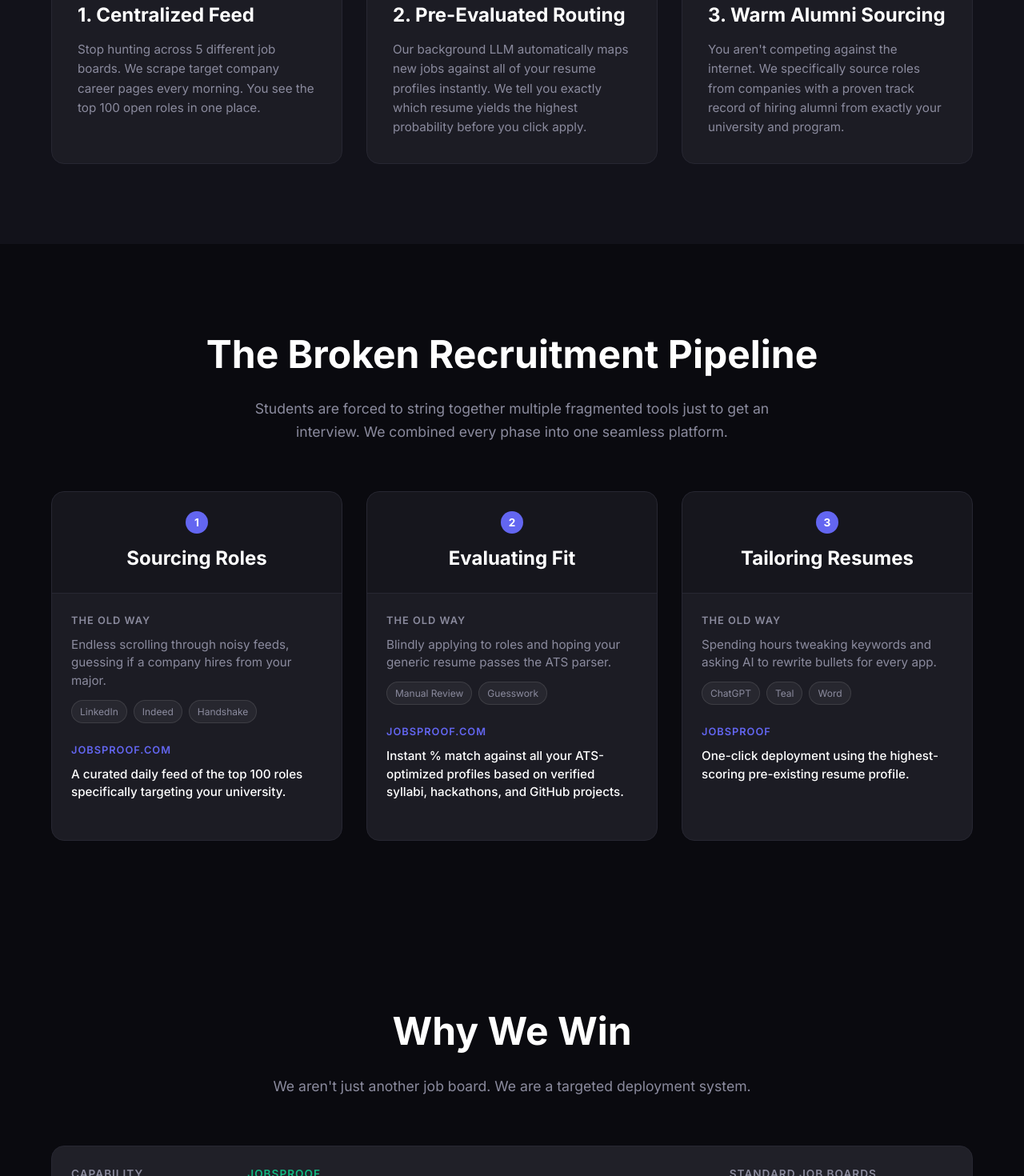
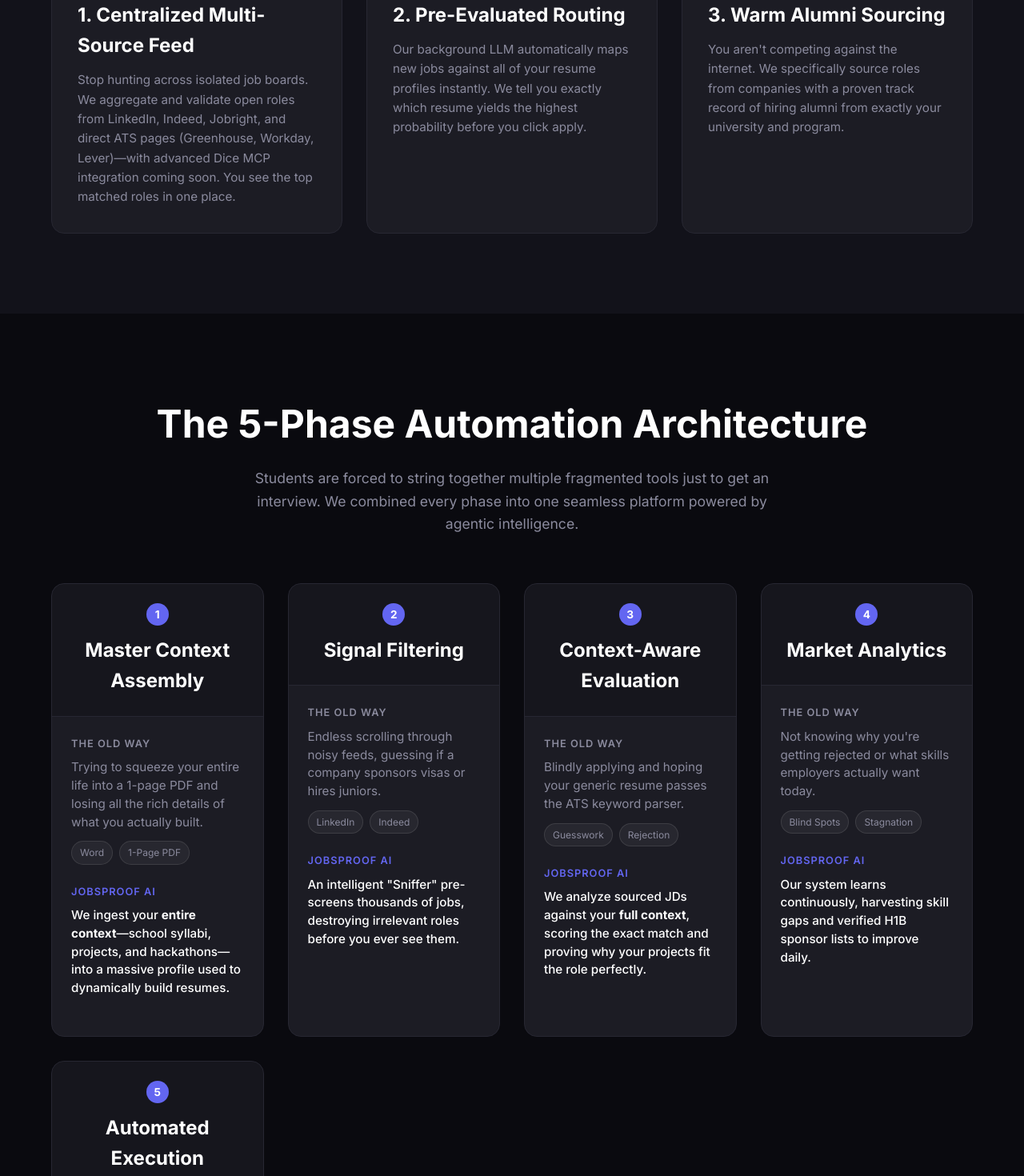
Before and after one commit to nagarajaabhishek/jobs, a React (Vite) app in the folder b2c_landing_page/: page / in a window 1280 px wide. Shown: the part 1330-2800 px from the top of the page at 80% size. Built offline with nearby package versions, Linux system fonts and the light colour scheme.

Commit message:
feat: added detailed competitive analysis matrix featuring jobright

```diff
--- /dev/null
+++ b/b2c_landing_page/src/components/DetailedCompetitiveMatrix.tsx
@@ -0,0 +1,94 @@
+import { AlertTriangle, XCircle, Search, ShieldCheck } from 'lucide-react';
+import '../index.css';
+
+const detailedData = [
+    {
+        platform: 'Handshake',
+        strategy: 'Employers (Filtering & volume)',
+        mechanism: '"Best Match" algorithm on basic qualifications',
+        trustDeficit: 'Institutional Inertia: Built for employers to filter out, not for students to improve.',
+        valueGap: 'No prescriptive gap analysis. Values access over improvement.',
+        icon: <Search size={18} />
+    },
+    {
+        platform: 'JobRight.ai',
+        strategy: 'Students (Speed & automated rewriting)',
+        mechanism: 'AI-Agent extracting and over-optimizing keywords',
+        trustDeficit: 'Trust Deficit: High hallucination risk. Fakes evidence, creating recruiter AI-spam blacklists.',
+        valueGap: 'Zero academic context or verified gap analysis.',
+        icon: <AlertTriangle size={18} color="var(--warning)" />
+    },
+    {
+        platform: 'Simplify',
+        strategy: 'Students (Form-filling automation)',
+        mechanism: 'Keyword overlap and basic profile mapping',
+        trustDeficit: 'Shallow Context: Treats simple scripts like major thesis projects.',
+        valueGap: 'Autofill extension only, zero value for career readiness tracking.',
+        icon: <XCircle size={18} color="var(--warning)" />
+    },
+    {
+        platform: 'LinkedIn / Indeed',
+        strategy: 'Mass Market / Professionals',
+        mechanism: 'Simple Title parsing & paid "Top Applicant" tags',
+        trustDeficit: 'Domain Blindness & High Noise: Rife with ghost jobs and broad suggestions.',
+        valueGap: 'Networking capabilities, but no actual skill validation.',
+        icon: <XCircle size={18} />
+    },
+    {
+        platform: 'JobsProof.com',
+        strategy: 'Students & Universities (Curriculum ROI)',
+        mechanism: 'Verification-Based Matching mapped to graded syllabi',
+        trustDeficit: 'Authenticity Moat: Eliminates hallucinations by gating skills against verified projects.',
+        valueGap: 'Deep Prescriptive Gap Analysis. Tells you exactly what to study.',
+        icon: <ShieldCheck size={20} color="var(--success)" />,
+        isJobsProof: true
+    }
+];
+
+export default function DetailedCompetitiveMatrix() {
+    return (
+        <section className="detailed-matrix-section" style={{ padding: '80px 0', background: 'var(--bg-card)' }}>
+            <div className="container">
+                <div className="section-header text-center animate-fade-up">
+                    <h2 className="text-gradient">The Competitive Landscape</h2>
+                    <p className="subtitle" style={{ maxWidth: '800px', margin: '0 auto' }}>
+                        When it comes to your career, keyword spamming and hallucinations ruin trust. See how JobsProof's syllabus-driven engine compares to legacy tools and AI wrappers like JobRight.
+                    </p>
+                </div>
+
+                <div className="table-wrapper animate-fade-up delay-1" style={{ overflowX: 'auto', marginTop: '40px' }}>
+                    <table style={{ width: '100%', minWidth: '900px', borderCollapse: 'collapse', textAlign: 'left', background: 'var(--bg-secondary)', borderRadius: '16px', overflow: 'hidden', border: '1px solid var(--border-color)' }}>
+                        <thead>
+                            <tr style={{ background: 'rgba(99, 102, 241, 0.05)', borderBottom: '1px solid var(--border-color)' }}>
+                                <th style={{ padding: '20px', fontWeight: '600', color: 'var(--text-primary)' }}>Platform</th>
+                                <th style={{ padding: '20px', fontWeight: '600', color: 'var(--text-primary)' }}>Primary Strategy</th>
+                                <th style={{ padding: '20px', fontWeight: '600', color: 'var(--text-primary)' }}>Matching Mechanism</th>
+                                <th style={{ padding: '20px', fontWeight: '600', color: 'var(--text-primary)' }}>Trust Deficits & Issues</th>
+                                <th style={{ padding: '20px', fontWeight: '600', color: 'var(--text-primary)' }}>The Value "Gap"</th>
+                            </tr>
+                        </thead>
+                        <tbody>
+                            {detailedData.map((row, idx) => (
+                                <tr key={idx} style={{
+                                    borderBottom: idx === detailedData.length - 1 ? 'none' : '1px solid var(--border-color)',
+                                    background: row.isJobsProof ? 'rgba(16, 185, 129, 0.05)' : 'transparent',
+                                    transition: 'background 0.3s ease'
+                                }}>
+                                    <td style={{ padding: '20px', fontWeight: row.isJobsProof ? '700' : '500', color: row.isJobsProof ? 'var(--success)' : 'var(--text-primary)', display: 'flex', alignItems: 'center', gap: '8px' }}>
+                                        {row.icon}
+                                        {row.platform}
+                                        {row.isJobsProof && <span style={{ fontSize: '0.65rem', padding: '2px 6px', background: 'var(--success)', color: '#000', borderRadius: '4px', textTransform: 'uppercase', letterSpacing: '0.5px' }}>Our Engine</span>}
+                                    </td>
+                                    <td style={{ padding: '20px', fontSize: '0.9rem', color: 'var(--text-secondary)' }}>{row.strategy}</td>
+                                    <td style={{ padding: '20px', fontSize: '0.9rem', color: 'var(--text-secondary)' }}>{row.mechanism}</td>
+                                    <td style={{ padding: '20px', fontSize: '0.9rem', color: row.isJobsProof ? 'var(--success)' : 'var(--warning)', fontWeight: row.isJobsProof ? '600' : '400' }}>{row.trustDeficit}</td>
+                                    <td style={{ padding: '20px', fontSize: '0.9rem', color: row.isJobsProof ? 'var(--text-primary)' : 'var(--text-secondary)', fontWeight: row.isJobsProof ? '600' : '400' }}>{row.valueGap}</td>
+                                </tr>
+                            ))}
+                        </tbody>
+                    </table>
+                </div>
+            </div>
+        </section>
+    );
+}
--- a/b2c_landing_page/src/pages/StudentLanding.tsx
+++ b/b2c_landing_page/src/pages/StudentLanding.tsx
@@ -1,6 +1,6 @@
 import { useState, useEffect } from 'react';
 import { BrainCircuit, Briefcase, Network, ArrowRight, CheckCircle2, FileText, Target, Map, Database, GitBranch, GraduationCap } from 'lucide-react';
-import CompetitiveTable from '../components/CompetitiveTable';
+import DetailedCompetitiveMatrix from '../components/DetailedCompetitiveMatrix';
 import FAQ from '../components/FAQ';
 import ArchitectureSection from '../components/ArchitectureSection';
 
@@ -23,19 +23,30 @@ export default function StudentLanding() {
                         <div className="student-tag">
                             <CheckCircle2 size={16} /> Beta Exclusive: UT System
                         </div>
-                        <h1>Stop Guessing.<br /><span className="text-gradient">Start Interviewing.</span></h1>
-                        <p>The only job feed that instantly tells you if you're a fit based on your syllabus, projects, and hackathons. <strong>JobsProof.com</strong> validates your background so you only apply to high-match roles. Zero text copying required.</p>
+                        <h1 style={{ fontSize: '3rem', whiteSpace: 'nowrap' }}>Stop Guessing. <span className="text-gradient">Start Interviewing.</span></h1>
+
+                        <div className="problem-statement" style={{ background: 'rgba(245, 158, 11, 0.05)', borderLeft: '3px solid var(--warning)', padding: '12px 16px', borderRadius: '0 8px 8px 0', marginBottom: '20px' }}>
+                            <strong style={{ color: 'var(--warning)', display: 'block', marginBottom: '4px', fontSize: '0.85rem', textTransform: 'uppercase', letterSpacing: '0.5px' }}>The Problem</strong>
+                            <span style={{ color: 'var(--text-secondary)', fontSize: '0.95rem', lineHeight: '1.4' }}>Blindly firing generic resumes into the ATS black hole alongside thousands of applicants, only to get ghosted.</span>
+                        </div>
+
+                        <p>Don't just apply anywhere. Target the right roles and tailor your resume for success. <strong>JobsProof.com</strong> validates your background so you only apply to high-match roles.</p>
 
                         <div className="cta-group">
                             <button className="btn-primary" style={{ display: 'flex', alignItems: 'center', gap: '8px' }}>
                                 View Your Daily Feed <ArrowRight size={18} />
                             </button>
-                            <button className="btn-secondary">Watch Demo</button>
+                            <button
+                                className="btn-secondary"
+                                onClick={() => document.querySelector('.engine-section')?.scrollIntoView({ behavior: 'smooth' })}
+                            >
+                                Architecture Engine
+                            </button>
                         </div>
                     </div>
 
                     {/* Right: The Product UI Mockup */}
-                    <div className="app-mockup animate-fade-up delay-2">
+                    <div className="app-mockup animate-fade-up delay-2" style={{ transform: 'perspective(1000px) rotateY(-5deg) scale(1.1)', transformOrigin: 'right center' }}>
                         <div className="mockup-header">
                             <div className="dot dot-r"></div>
                             <div className="dot dot-y"></div>
@@ -158,8 +169,8 @@ export default function StudentLanding() {
                             <div className="feature-icon">
                                 <Briefcase size={24} />
                             </div>
-                            <h3>1. Centralized Feed</h3>
-                            <p>Stop hunting across 5 different job boards. We scrape target company career pages every morning. You see the top 100 open roles in one place.</p>
+                            <h3>1. Centralized Multi-Source Feed</h3>
+                            <p>Stop hunting across isolated job boards. We aggregate and validate open roles from LinkedIn, Indeed, Jobright, and direct ATS pages (Greenhouse, Workday, Lever)—with advanced Dice MCP integration coming soon. You see the top matched roles in one place.</p>
                         </div>
 
                         <div className="feature-card animate-fade-up delay-2">
@@ -185,75 +196,116 @@ export default function StudentLanding() {
             <section className="competitive-section">
                 <div className="container">
                     <div className="section-header text-center animate-fade-up">
-                        <h2>The Broken Recruitment Pipeline</h2>
-                        <p className="subtitle" style={{ maxWidth: '700px', margin: '0 auto' }}>Students are forced to string together multiple fragmented tools just to get an interview. We combined every phase into one seamless platform.</p>
+                        <h2>The 5-Phase Automation Architecture</h2>
+                        <p className="subtitle" style={{ maxWidth: '700px', margin: '0 auto' }}>Students are forced to string together multiple fragmented tools just to get an interview. We combined every phase into one seamless platform powered by agentic intelligence.</p>
                     </div>
 
-                    <div className="phase-grid">
-                        {/* Phase 1: Sourcing */}
+                    <div className="phase-grid" style={{ gridTemplateColumns: 'repeat(auto-fit, minmax(250px, 1fr))' }}>
+                        {/* Phase 1: Abstraction */}
                         <div className="phase-card animate-fade-up delay-1">
                             <div className="phase-header">
                                 <span className="phase-number">1</span>
-                                <h3>Sourcing Roles</h3>
+                                <h3>Master Context Assembly</h3>
                             </div>
                             <div className="phase-body">
                                 <div className="status-quo">
                                     <div className="way-label">The Old Way</div>
-                                    <div className="way-content">Endless scrolling through noisy feeds, guessing if a company hires from your major.</div>
+                                    <div className="way-content">Trying to squeeze your entire life into a 1-page PDF and losing all the rich details of what you actually built.</div>
                                     <div className="tool-tags">
-                                        <span className="tool-tag">LinkedIn</span>
-                                        <span className="tool-tag">Indeed</span>
-                                        <span className="tool-tag">Handshake</span>
+                                        <span className="tool-tag">Word</span>
+                                        <span className="tool-tag">1-Page PDF</span>
                                     </div>
                                 </div>
                                 <div className="our-way">
-                                    <div className="way-label">JobsProof.com</div>
-                                    <div className="way-content">A curated daily feed of the top 100 roles specifically targeting your university.</div>
+                                    <div className="way-label">JobsProof AI</div>
+                                    <div className="way-content">We ingest your <strong>entire context</strong>—school syllabi, projects, and hackathons—into a massive profile used to dynamically build resumes.</div>
                                 </div>
                             </div>
                         </div>
 
-                        {/* Phase 2: Evaluation */}
+                        {/* Phase 2: Sourcing */}
                         <div className="phase-card animate-fade-up delay-2">
                             <div className="phase-header">
                                 <span className="phase-number">2</span>
-                                <h3>Evaluating Fit</h3>
+                                <h3>Signal Filtering</h3>
                             </div>
                             <div className="phase-body">
                                 <div className="status-quo">
                                     <div className="way-label">The Old Way</div>
-                                    <div className="way-content">Blindly applying to roles and hoping your generic resume passes the ATS parser.</div>
+                                    <div className="way-content">Endless scrolling through noisy feeds, guessing if a company sponsors visas or hires juniors.</div>
                                     <div className="tool-tags">
-                                        <span className="tool-tag">Manual Review</span>
-                                        <span className="tool-tag">Guesswork</span>
+                                        <span className="tool-tag">LinkedIn</span>
+                                        <span className="tool-tag">Indeed</span>
                                     </div>
                                 </div>
                                 <div className="our-way">
-                                    <div className="way-label">JobsProof.com</div>
-                                    <div className="way-content">Instant % match against all your ATS-optimized profiles based on verified syllabi, hackathons, and GitHub projects.</div>
+                                    <div className="way-label">JobsProof AI</div>
+                                    <div className="way-content">An intelligent "Sniffer" pre-screens thousands of jobs, destroying irrelevant roles before you ever see them.</div>
                                 </div>
                             </div>
                         </div>
 
-                        {/* Phase 3: Tailoring */}
+                        {/* Phase 3: Evaluation */}
                         <div className="phase-card animate-fade-up delay-3">
                             <div className="phase-header">
                                 <span className="phase-number">3</span>
-                                <h3>Tailoring Resumes</h3>
+                                <h3>Context-Aware Evaluation</h3>
                             </div>
                             <div className="phase-body">
                                 <div className="status-quo">
                                     <div className="way-label">The Old Way</div>
-                                    <div className="way-content">Spending hours tweaking keywords and asking AI to rewrite bullets for every app.</div>
+                                    <div className="way-content">Blindly applying and hoping your generic resume passes the ATS keyword parser.</div>
                                     <div className="tool-tags">
-                                        <span className="tool-tag">ChatGPT</span>
-                                        <span className="tool-tag">Teal</span>
-                                        <span className="tool-tag">Word</span>
+                                        <span className="tool-tag">Guesswork</span>
+                                        <span className="tool-tag">Rejection</span>
                                     </div>
                                 </div>
                                 <div className="our-way">
-                                    <div className="way-label">JobsProof</div>
-                                    <div className="way-content">One-click deployment using the highest-scoring pre-existing resume profile.</div>
+                                    <div className="way-label">JobsProof AI</div>
+                                    <div className="way-content">We analyze sourced JDs against your <strong>full context</strong>, scoring the exact match and proving why your projects fit the role perfectly.</div>
+                                </div>
+                            </div>
+                        </div>
+
+                        {/* Phase 4: Analytics */}
+                        <div className="phase-card animate-fade-up delay-4">
+                            <div className="phase-header">
+                                <span className="phase-number">4</span>
+                                <h3>Market Analytics</h3>
+                            </div>
+                            <div className="phase-body">
+                                <div className="status-quo">
+                                    <div className="way-label">The Old Way</div>
+                                    <div className="way-content">Not knowing why you're getting rejected or what skills employers actually want today.</div>
+                                    <div className="tool-tags">
+                                        <span className="tool-tag">Blind Spots</span>
+                                        <span className="tool-tag">Stagnation</span>
+                                    </div>
+                                </div>
+                                <div className="our-way">
+                                    <div className="way-label">JobsProof AI</div>
+                                    <div className="way-content">Our system learns continuously, harvesting skill gaps and verified H1B sponsor lists to improve daily.</div>
+                                </div>
+                            </div>
+                        </div>
+
+                        {/* Phase 5: Execution */}
+                        <div className="phase-card animate-fade-up delay-5">
+                            <div className="phase-header">
+                                <span className="phase-number">5</span>
+                                <h3>Automated Execution</h3>
+                            </div>
+                            <div className="phase-body">
+                                <div className="status-quo">
+                                    <div className="way-label">The Old Way</div>
+                                    <div className="way-content">Spending 20 minutes copying and pasting the same information into Workday forms.</div>
+                                    <div className="tool-tags">
+                                        <span className="tool-tag">Manual Data Entry</span>
+                                    </div>
+                                </div>
+                                <div className="our-way">
+                                    <div className="way-label">JobsProof AI</div>
+                                    <div className="way-content">Once validated, jobs are queued for autonomous browser agents that execute applications while you sleep.</div>
                                 </div>
                             </div>
                         </div>
@@ -261,17 +313,8 @@ export default function StudentLanding() {
                 </div>
             </section>
 
-            {/* Feature-Based Competitive Analysis */}
-            <CompetitiveTable
-                title="Why We Win"
-                subtitle="We aren't just another job board. We are a targeted deployment system."
-                competitorName="Standard Job Boards"
-                rows={[
-                    { feature: 'Matching Logic', us: 'Verified Proof of Work (Syllabus, Projects, Hackathons)', them: 'Keyword Spamming' },
-                    { feature: 'Experience Credit', us: 'Syllabus-as-Experience (Bypass 3yr req)', them: 'Arbitrary "Years of Exp"' },
-                    { feature: 'Transparency', us: 'Verified Visa & Direct ATS Timestamps', them: 'Ghost Jobs & Blind Filters' }
-                ]}
-            />
+            {/* Detailed Competitive Matrix */}
+            <DetailedCompetitiveMatrix />
 
             {/* Alumni Network Section */}
             <section className="alumni-section">
@@ -354,8 +397,8 @@ export default function StudentLanding() {
                                 <div className="engine-step">
                                     <div className="step-icon"><Database size={20} /></div>
                                     <div className="step-content">
-                                        <h4>Direct ATS Ingestion</h4>
-                                        <p>We bypass LinkedIn "ghost jobs" by directly scraping validated openings from Greenhouse, Workday, and Lever.</p>
+                                        <h4>Direct ATS & Multi-Board Ingestion</h4>
+                                        <p>We bypass "ghost jobs" by validating openings across LinkedIn, Indeed, and Jobright, alongside direct ATS feeds from Greenhouse, Workday, and Lever. (Dice MCP integration planned for automated sourcing and application).</p>
                                     </div>
                                 </div>
 
```
